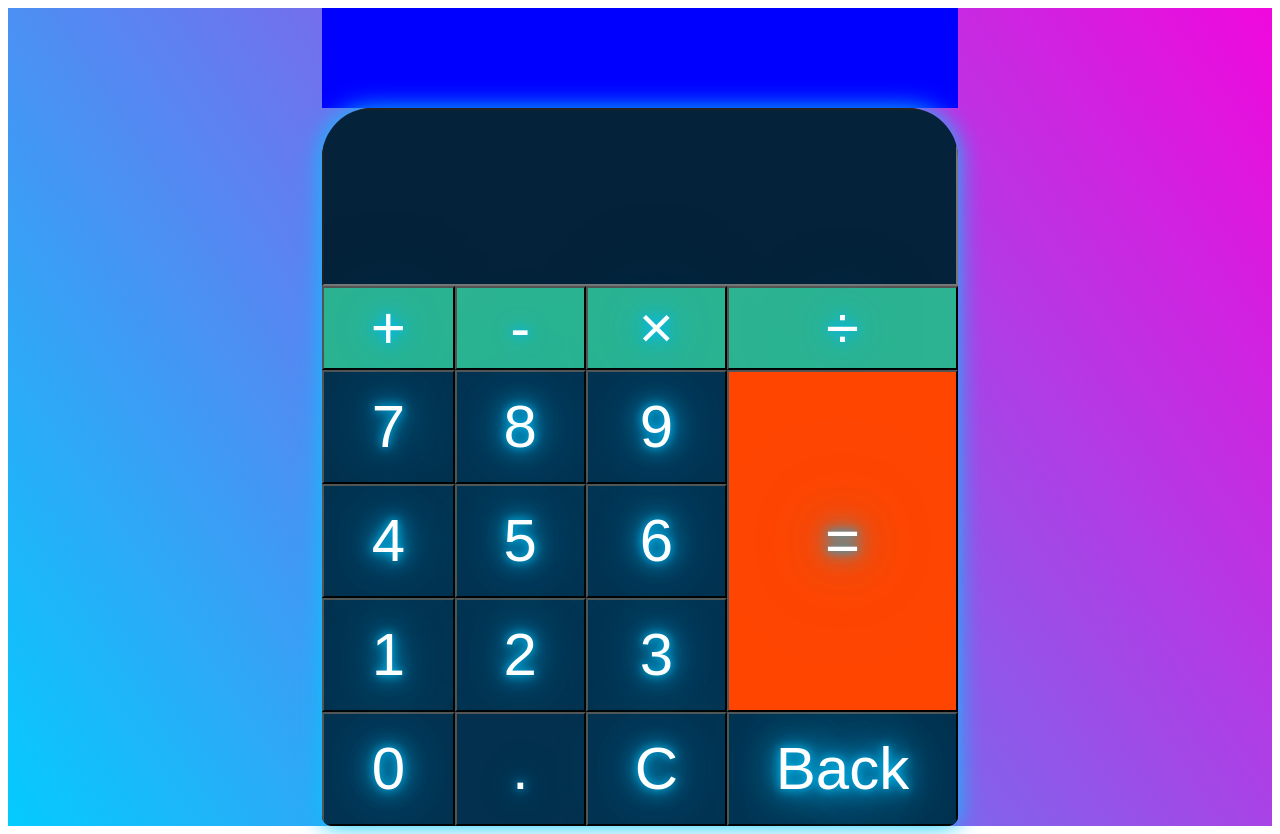
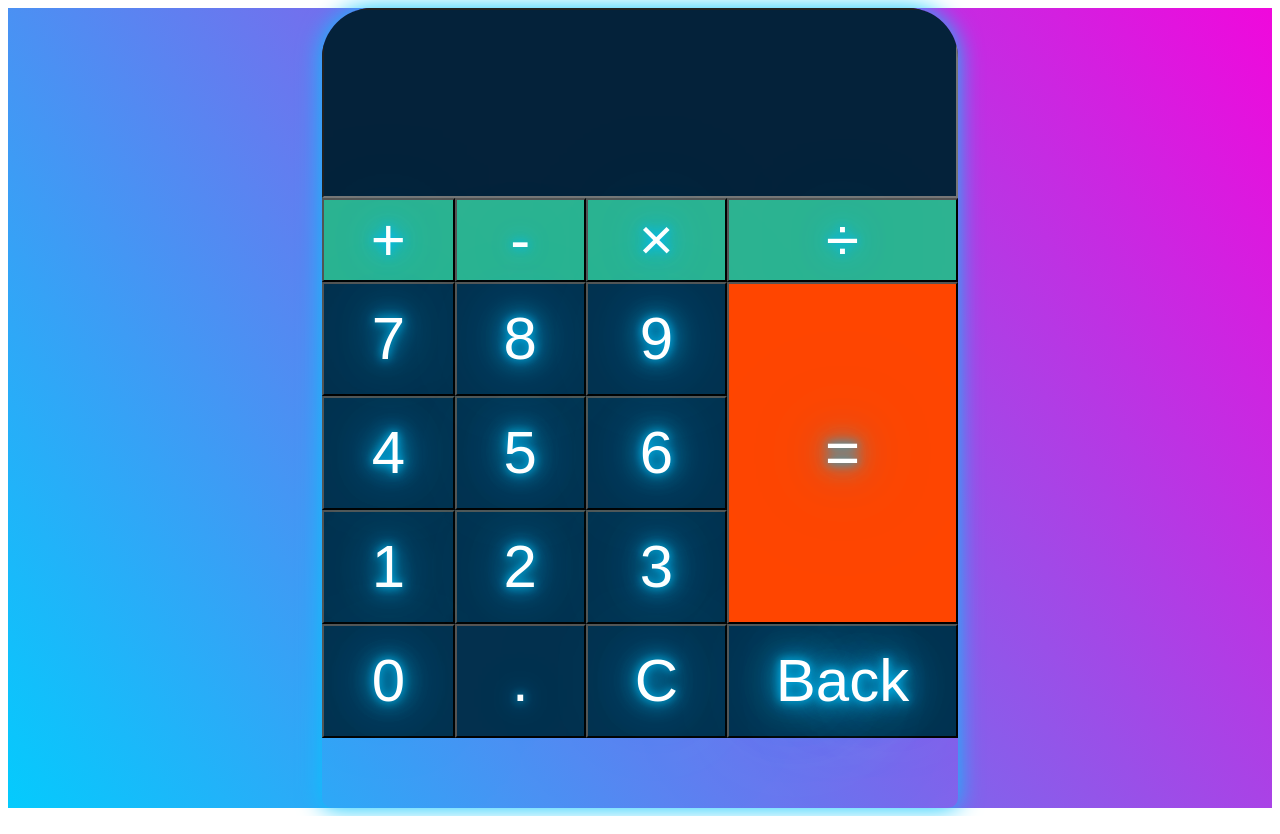
Before and after one commit to VinceSaykao/HedgeServ-Calculator, an Angular app in the folder HedgeServ-Calculator-Project/: page / in a window 1280 px wide. Built offline with nearby package versions, Linux system fonts and the light colour scheme.

Commit message:
updated header css and added navbar, created 100vh for height calculator

```diff
--- a/HedgeServ-Calculator-Project/src/app/app.component.css
+++ b/HedgeServ-Calculator-Project/src/app/app.component.css
@@ -1,9 +1,9 @@
 
 body {
-  display: flex;
+  /* display: flex; */
   background-image: linear-gradient(236deg, #f008dc, #04cbfd);
-  justify-content: center;
-  align-items: center;
+  /* justify-content: center;
+  align-items: center; */
   height: 100%;
   width: 100%;
   padding: 0 auto;
--- a/HedgeServ-Calculator-Project/src/app/app.component.html
+++ b/HedgeServ-Calculator-Project/src/app/app.component.html
@@ -1,8 +1,9 @@
+<body>
+    <app-header></app-header>
 
-<body>
 <div class="main-container">
 
-    <app-header></app-header>
+
     <app-calculator></app-calculator>
 
 
--- a/HedgeServ-Calculator-Project/src/app/components/calculator/calculator.component.css
+++ b/HedgeServ-Calculator-Project/src/app/components/calculator/calculator.component.css
@@ -3,21 +3,26 @@
     color: #fff;
     text-shadow: 0 0 10px #03bcf4, 0 0 20px #03bcf4, 0 0 40px #03bcf4,
       0 0 80px #03bcf4, 0 0 160px #03bcf4;
+
+
+      justify-content: center;
+      align-items: center;
+      display: flex;
+
   }
 
 
   .calculator {
-    height: 100%;
     box-shadow: 0 0 25px 0 rgb(5, 198, 252);
     border-radius: 50px 50px 10px 10px;
     overflow: hidden;
+    height: 100vh;
   }
 
   .calculator_display {
     background-color: rgb(4, 34, 58);
     color: var(--grey-050);
     width: 600px;
-    height: 150px;
     padding: 0.75rem 1rem;
     text-align: right;
     font-size: 140px;
--- a/HedgeServ-Calculator-Project/src/app/components/header/header.component.css
+++ b/HedgeServ-Calculator-Project/src/app/components/header/header.component.css
@@ -8,7 +8,15 @@
     background: blue;
 } */
 
-.header-container {
-    background: blue;
+.navbar {
+    /* background: blue;
     height: 100px;
+    width: 20%;
+    left: 0;
+    z-index: 10000; */
+
+    width: 5rem;
+    height: 100vh;
+    position: fixed;
+
 }
--- a/HedgeServ-Calculator-Project/src/app/components/header/header.component.html
+++ b/HedgeServ-Calculator-Project/src/app/components/header/header.component.html
@@ -1,4 +1,4 @@
-<div class="header-container">
+<div class="navbar">
 
 
 
```
